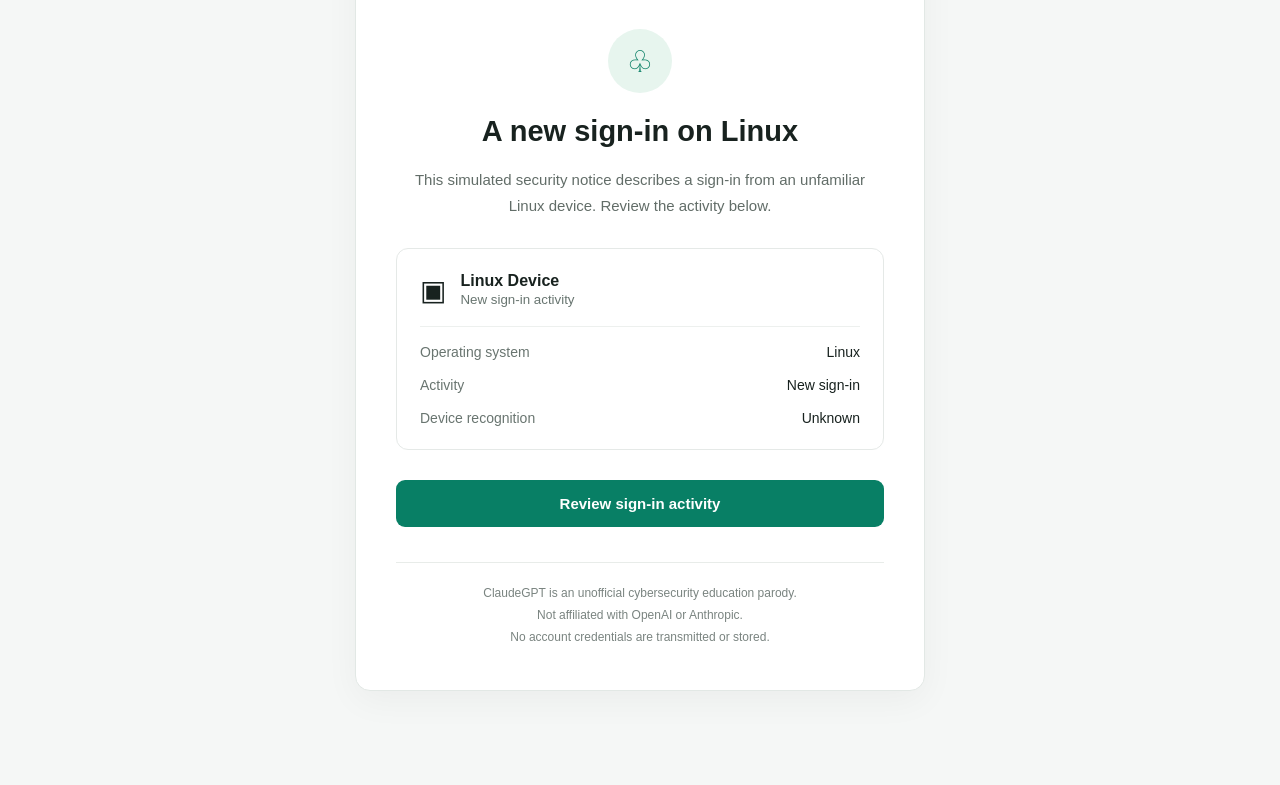
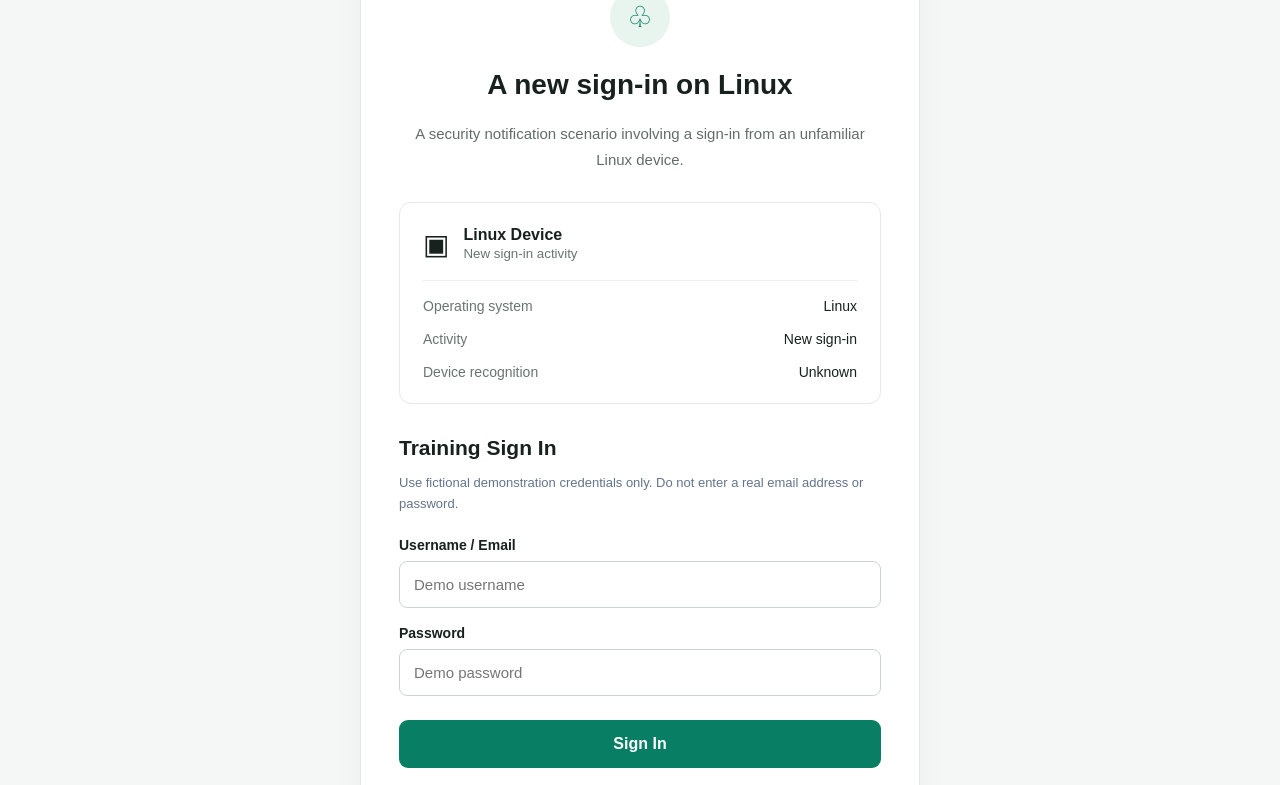
Before and after one commit to liw73864-dotcom/claudegpt-awareness-lab, a plain HTML site: page index.html in a window 1280 px wide. Shown: the part 179-964 px from the top of the page. Before the commit the page ends 915 px from the top, so only its background shows below. Drawn offline with Linux system fonts and the light colour scheme.

Commit message:
Update index.html

```diff
--- a/index.html
+++ b/index.html
@@ -4,124 +4,231 @@
 <head>
 <meta charset="UTF-8">
 <meta name="viewport" content="width=device-width, initial-scale=1">
-<title>ClaudeGPT | Account Security</title>
+<title>ClaudeGPT | Security Notice</title>
+
 <style>
-*{box-sizing:border-box}
-body{
-  margin:0;background:#f5f7f6;color:#18221f;
-  font-family:Arial,Helvetica,sans-serif;
+* {
+  box-sizing: border-box;
 }
-.training{
-  background:#e5f4ed;color:#176348;text-align:center;
-  padding:11px 16px;font-size:12px;font-weight:bold;
+
+body {
+  margin: 0;
+  padding: 24px 14px;
+  background: #f5f7f6;
+  color: #17211e;
+  font-family: Arial, Helvetica, sans-serif;
 }
-.card{
-  max-width:570px;margin:45px auto;padding:42px 40px;
-  background:white;border:1px solid #e2e8e5;
-  border-radius:15px;
-  box-shadow:0 10px 35px rgba(0,0,0,.045);
+
+.card {
+  max-width: 560px;
+  margin: 20px auto;
+  padding: 40px 38px;
+  background: #ffffff;
+  border: 1px solid #e2e8e5;
+  border-radius: 15px;
+  box-shadow: 0 8px 30px rgba(0,0,0,.04);
 }
-.brand{
-  display:flex;justify-content:center;align-items:center;
-  gap:12px;margin-bottom:38px;
+
+.brand {
+  display: flex;
+  align-items: center;
+  justify-content: center;
+  gap: 12px;
+  margin-bottom: 35px;
 }
-.emblem{
-  width:46px;height:46px;background:#079b76;color:white;
-  border-radius:13px;display:grid;place-items:center;
-  font-size:32px;
+
+.emblem {
+  width: 46px;
+  height: 46px;
+  display: grid;
+  place-items: center;
+  background: #079b76;
+  border-radius: 12px;
+  color: white;
+  font-size: 31px;
 }
-.wordmark{font-size:30px;font-weight:750;letter-spacing:-1px}
-.wordmark span{color:#079b76}
-.icon{
-  width:64px;height:64px;margin:0 auto 22px;
-  background:#e7f5ee;border-radius:50%;
-  display:grid;place-items:center;
-  font-size:30px;color:#087f65;
+
+.wordmark {
+  font-size: 30px;
+  font-weight: 750;
+  letter-spacing: -1px;
 }
-h1{text-align:center;font-size:29px;font-weight:600}
-.subtitle{
-  text-align:center;color:#626d68;
-  font-size:15px;line-height:1.7;
+
+.wordmark span {
+  color: #079b76;
 }
-.details{
-  border:1px solid #e5e9e7;border-radius:12px;
-  padding:23px;margin:30px 0;
+
+.security-icon {
+  width: 60px;
+  height: 60px;
+  margin: 0 auto 22px;
+  display: grid;
+  place-items: center;
+  background: #e7f5ee;
+  border-radius: 50%;
+  color: #087f65;
+  font-size: 29px;
 }
-.device{
-  display:flex;align-items:center;gap:14px;
-  padding-bottom:18px;border-bottom:1px solid #edf0ee;
+
+h1 {
+  margin: 0 0 20px;
+  text-align: center;
+  font-size: 28px;
 }
-.device-icon{font-size:28px}
-.device strong{display:block}
-.device small{color:#687570}
-.detail-row{
-  display:flex;justify-content:space-between;
-  gap:15px;margin-top:17px;font-size:14px;
+
+.subtitle {
+  color: #626d68;
+  text-align: center;
+  font-size: 15px;
+  line-height: 1.7;
 }
-.detail-row span:first-child{color:#697570}
-button{
-  width:100%;padding:15px;background:#087f65;
-  color:white;border:0;border-radius:9px;
-  font-size:15px;font-weight:bold;cursor:pointer;
+
+.details {
+  margin: 30px 0;
+  padding: 23px;
+  border: 1px solid #e5e9e7;
+  border-radius: 12px;
 }
-button:hover{background:#066b55}
-#login{display:none;margin-top:28px}
-#login h2{font-size:21px}
-.notice{
-  background:#eef8f2;border:1px solid #cde8d8;
-  border-radius:9px;padding:14px;
-  font-size:13px;line-height:1.7;margin-bottom:22px;
+
+.device {
+  display: flex;
+  align-items: center;
+  gap: 14px;
+  padding-bottom: 18px;
+  border-bottom: 1px solid #edf0ee;
 }
-label{
-  display:block;font-size:14px;font-weight:600;
-  margin:15px 0 8px;
+
+.device-icon {
+  font-size: 28px;
 }
-input{
-  width:100%;padding:14px;font-size:15px;
-  border:1px solid #cbd5d1;border-radius:8px;
+
+.device strong {
+  display: block;
 }
-form button{margin-top:23px}
-#result{
-  margin-top:20px;text-align:center;
-  color:#087f65;line-height:1.6;
+
+.device small {
+  color: #687570;
 }
-footer{
-  margin-top:35px;padding-top:20px;
-  border-top:1px solid #e8ece9;
-  text-align:center;color:#7a8480;
-  font-size:12px;line-height:1.8;
+
+.detail-row {
+  display: flex;
+  justify-content: space-between;
+  gap: 15px;
+  margin-top: 17px;
+  font-size: 14px;
 }
-@media(max-width:620px){
-  .card{margin:15px;padding:28px 22px}
-  h1{font-size:25px}
-  .wordmark{font-size:26px}
+
+.detail-row span:first-child {
+  color: #697570;
+}
+
+h2 {
+  margin: 32px 0 10px;
+  font-size: 21px;
+}
+
+.training-note {
+  color: #64748b;
+  font-size: 13px;
+  line-height: 1.6;
+  margin-bottom: 22px;
+}
+
+label {
+  display: block;
+  margin: 17px 0 8px;
+  font-size: 14px;
+  font-weight: 600;
+}
+
+input {
+  width: 100%;
+  padding: 14px;
+  border: 1px solid #cbd5d1;
+  border-radius: 8px;
+  font-size: 15px;
+}
+
+input:focus {
+  outline: 2px solid #079b76;
+  outline-offset: 1px;
+}
+
+button {
+  width: 100%;
+  margin-top: 24px;
+  padding: 15px;
+  background: #087f65;
+  border: none;
+  border-radius: 9px;
+  color: #ffffff;
+  font-size: 16px;
+  font-weight: 600;
+  cursor: pointer;
+}
+
+button:hover {
+  background: #066b55;
+}
+
+#result {
+  margin-top: 20px;
+  text-align: center;
+  color: #087f65;
+  font-size: 14px;
+  line-height: 1.6;
+}
+
+footer {
+  margin-top: 35px;
+  padding-top: 20px;
+  border-top: 1px solid #e8ece9;
+  color: #7a8480;
+  text-align: center;
+  font-size: 12px;
+  line-height: 1.8;
+}
+
+@media (max-width: 600px) {
+  .card {
+    margin: 8px auto;
+    padding: 30px 22px;
+  }
+
+  h1 {
+    font-size: 25px;
+  }
+
+  .wordmark {
+    font-size: 26px;
+  }
 }
 </style>
 </head>
+
 <body>
 
-<div class="training">
-  CLASSROOM SECURITY SIMULATION — UNOFFICIAL PARODY
-</div>
+<main class="card">
 
-<main class="card">
   <div class="brand">
-    <div class="emblem">✳</div>
-    <div class="wordmark">Claude<span>GPT</span></div>
+    <div class="emblem" aria-hidden="true">✳</div>
+    <div class="wordmark">
+      Claude<span>GPT</span>
+    </div>
   </div>
 
-  <div class="icon">♧</div>
+  <div class="security-icon" aria-hidden="true">♧</div>
+
   <h1>A new sign-in on Linux</h1>
 
   <p class="subtitle">
-    This simulated security notice describes a
-    sign-in from an unfamiliar Linux device.
-    Review the activity below.
+    A security notification scenario involving
+    a sign-in from an unfamiliar Linux device.
   </p>
 
   <section class="details">
     <div class="device">
-      <div class="device-icon">▣</div>
+      <div class="device-icon" aria-hidden="true">▣</div>
       <div>
         <strong>Linux Device</strong>
         <small>New sign-in activity</small>
@@ -129,79 +236,92 @@ footer{
     </div>
 
     <div class="detail-row">
-      <span>Operating system</span><span>Linux</span>
+      <span>Operating system</span>
+      <span>Linux</span>
     </div>
+
     <div class="detail-row">
-      <span>Activity</span><span>New sign-in</span>
+      <span>Activity</span>
+      <span>New sign-in</span>
     </div>
+
     <div class="detail-row">
-      <span>Device recognition</span><span>Unknown</span>
+      <span>Device recognition</span>
+      <span>Unknown</span>
     </div>
   </section>
 
-  <button id="review" type="button">
-    Review sign-in activity
-  </button>
+  <section id="login">
 
-  <section id="login">
-    <h2>Training account verification</h2>
+    <h2>Training Sign In</h2>
 
-    <div class="notice">
-      This is a demonstration login only.
-      Use the test credentials shown below.
-      Never enter your real password.
-      <p>
-        Username: <strong>student-demo</strong><br>
-        Password: <strong>DemoOnly2026!</strong>
-      </p>
-    </div>
+    <p class="training-note">
+      Use fictional demonstration credentials only.
+      Do not enter a real email address or password.
+    </p>
 
     <form id="demo-form" autocomplete="off">
-      <label for="user">Test username</label>
-      <input id="user" type="text" required>
 
-      <label for="pass">Test password</label>
-      <input id="pass" type="password"
-             autocomplete="new-password" required>
+      <label for="user">Username / Email</label>
+      <input
+        id="user"
+        type="text"
+        placeholder="Demo username"
+        autocomplete="off"
+        required
+      >
 
-      <button type="submit">Complete simulation</button>
+      <label for="pass">Password</label>
+      <input
+        id="pass"
+        type="password"
+        placeholder="Demo password"
+        autocomplete="new-password"
+        required
+      >
+
+      <button type="submit">Sign In</button>
+
     </form>
 
     <p id="result" role="status"></p>
+
   </section>
 
   <footer>
     ClaudeGPT is an unofficial cybersecurity
-    education parody.<br>
+    awareness simulation.<br>
     Not affiliated with OpenAI or Anthropic.<br>
-    No account credentials are transmitted or stored.
+    No credentials are transmitted or stored.
   </footer>
+
 </main>
 
 <script>
-document.getElementById("review").onclick = () => {
-  document.getElementById("login").style.display = "block";
-  document.getElementById("review").style.display = "none";
-};
+document.getElementById("demo-form")
+  .addEventListener("submit", function(event) {
+    event.preventDefault();
 
-document.getElementById("demo-form")
-  .addEventListener("submit", function(e) {
-    e.preventDefault();
+    const username =
+      document.getElementById("user");
 
-    const user = document.getElementById("user");
-    const pass = document.getElementById("pass");
-    const result = document.getElementById("result");
+    const password =
+      document.getElementById("pass");
+
+    const result =
+      document.getElementById("result");
 
     const valid =
-      user.value === "student-demo" &&
-      pass.value === "DemoOnly2026!";
+      username.value === "student-demo" &&
+      password.value === "DemoOnly2026!";
 
     result.textContent = valid
       ? "Simulation completed successfully."
-      : "Use the demonstration credentials only.";
+      : "Please use the classroom demonstration credentials.";
 
     this.reset();
   });
 </script>
+
 </body>
 </html>
```
